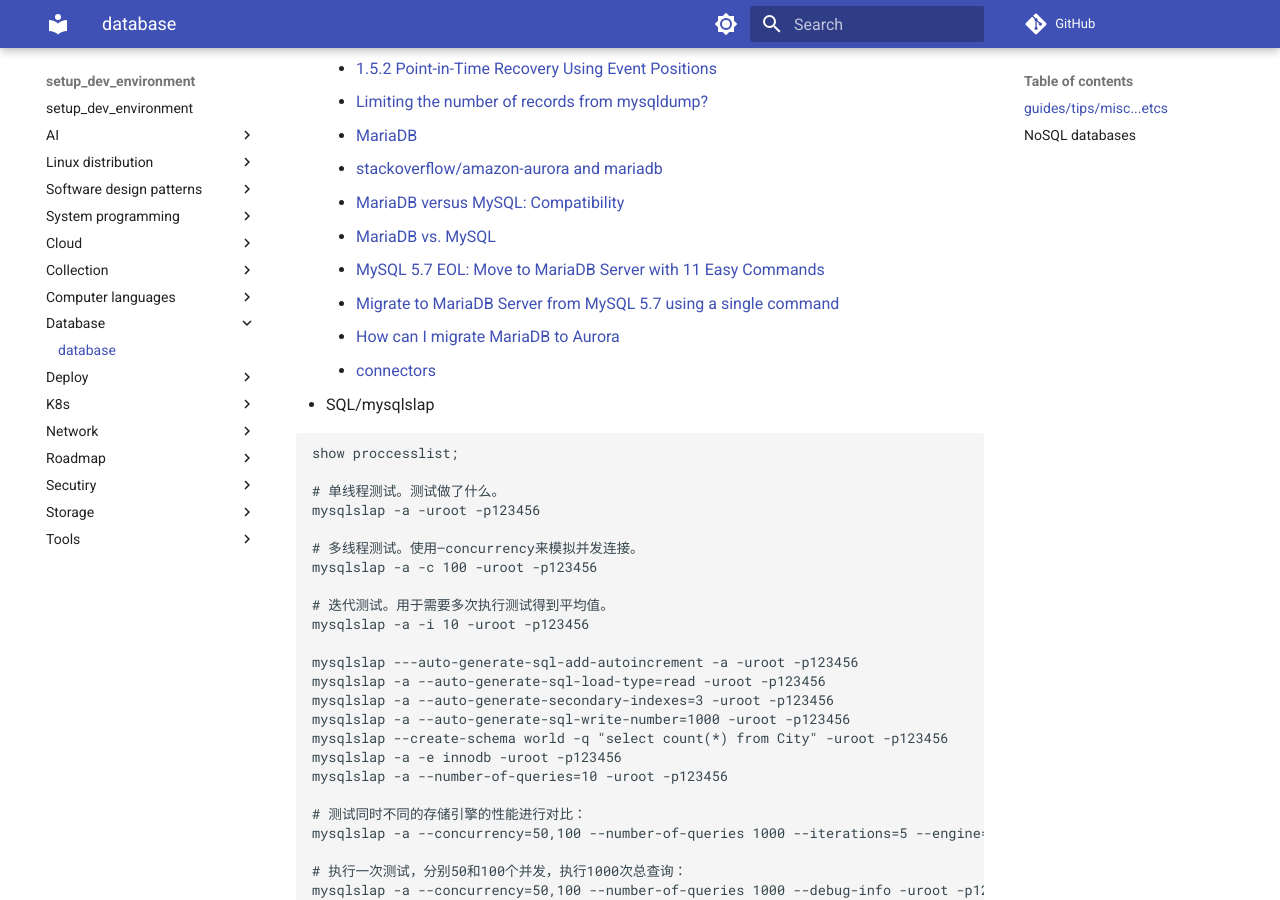
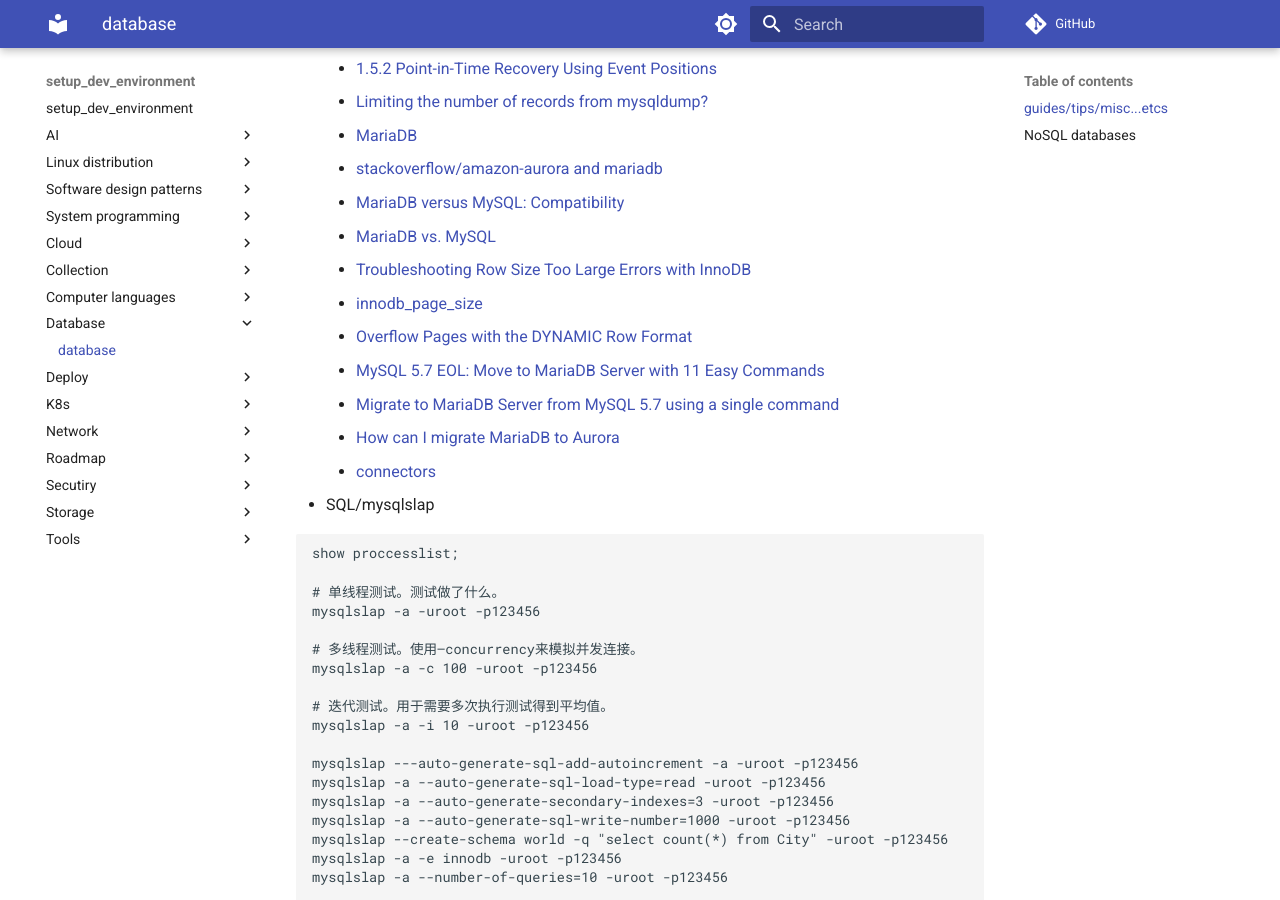
Before and after one commit to hong539/setup_dev_environment, an MkDocs documentation site: the page built from docs/database/database.md, in a window 1280 px wide and 900 px high, scrolled down 2173 px. Built offline with MkDocs 1.6.1 and Material for MkDocs 9.7.7, drawn with Linux system fonts in a browser that asks for light colours; comment, search, counter and statistics services are not loaded.

Commit message:
Update docs

```diff
--- a/docs/database/database.md
+++ b/docs/database/database.md
@@ -66,6 +66,9 @@
     * [stackoverflow/amazon-aurora and mariadb](https://stackoverflow.com/questions/tagged/amazon-aurora%2bmariadb?tab=newest&page=1&pagesize=15)
     * [MariaDB versus MySQL: Compatibility](https://mariadb.com/kb/en/mariadb-vs-mysql-compatibility/)
     * [MariaDB vs. MySQL](https://mariadb.com/database-topics/mariadb-vs-mysql/)
+    * [Troubleshooting Row Size Too Large Errors with InnoDB](https://mariadb.com/kb/en/troubleshooting-row-size-too-large-errors-with-innodb/)
+    * [innodb_page_size](https://mariadb.com/kb/en/innodb-system-variables/#innodb_page_size)
+    * [Overflow Pages with the DYNAMIC Row Format](https://mariadb.com/kb/en/innodb-dynamic-row-format/#overflow-pages-with-the-dynamic-row-format)
     * [MySQL 5.7 EOL: Move to MariaDB Server with 11 Easy Commands](https://mariadb.com/resources/blog/mysql-5-7-eol-move-to-mariadb-server-with-11-easy-commands/)
     * [Migrate to MariaDB Server from MySQL 5.7 using a single command](https://mariadb.com/resources/blog/migrate-to-mariadb-server-from-mysql-5-7-using-a-single-command/)
     * [How can I migrate MariaDB to Aurora](https://stackoverflow.com/questions/60413246/how-can-i-migrate-mariadb-to-aurora)
```
